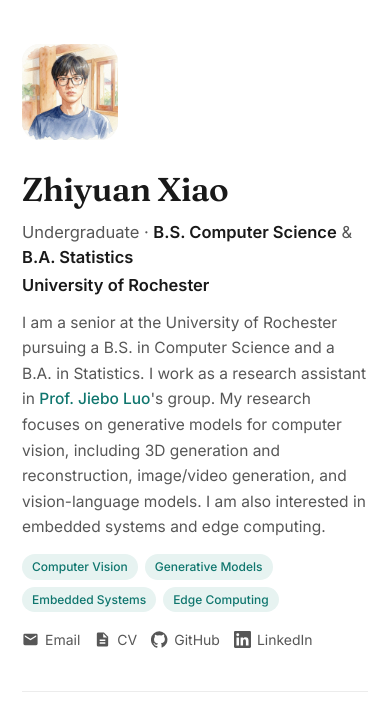
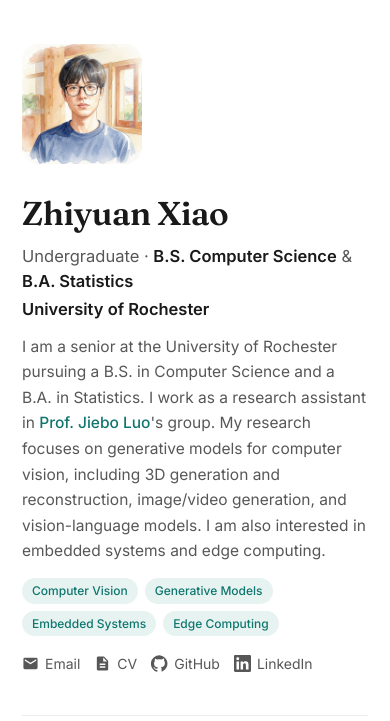
Before and after one commit to zYuanXiao/zYuanXiao.github.io, a plain HTML site: page index.html in a window 390 px wide. Shown: the top 721 px of the page. Drawn offline with Linux system fonts and the light colour scheme.

Commit message:
feat: enlarge responsive profile avatar

```diff
--- a/index.html
+++ b/index.html
@@ -35,9 +35,9 @@
     .wrap { max-width: 980px; margin: 0 auto; padding: 0 32px; }
 
     /* ---------- Header / Bio ---------- */
-    header.hero { padding: 66px 0 40px; display: flex; gap: 42px; align-items: flex-start; }
+    header.hero { padding: 66px 0 40px; display: flex; gap: 36px; align-items: flex-start; }
     .avatar {
-      position: relative; flex: 0 0 128px; width: 128px; height: 128px; border-radius: 18px;
+      position: relative; flex: 0 0 176px; width: 176px; height: 176px; border-radius: 18px;
       overflow: hidden; background: var(--tag-bg);
     }
     .avatar img {
@@ -45,8 +45,10 @@
       object-fit: cover; display: block; transition: opacity .25s ease;
     }
     .avatar .av-hover { opacity: 0; }
-    .avatar:hover .av-hover { opacity: 1; }
-    .avatar:hover .av-default { opacity: 0; }
+    @media (hover: hover) and (pointer: fine) {
+      .avatar:hover .av-hover { opacity: 1; }
+      .avatar:hover .av-default { opacity: 0; }
+    }
     @media (prefers-reduced-motion: reduce) {
       .avatar img { transition: none; }
     }
@@ -118,7 +120,7 @@
     @media (max-width: 700px) {
       .wrap { padding: 0 22px; }
       header.hero { flex-direction: column; gap: 22px; padding-top: 44px; }
-      .avatar { width: 96px; height: 96px; flex-basis: 96px; }
+      .avatar { width: 120px; height: 120px; flex-basis: 120px; }
       .hero h1 { font-size: 33px; }
       .pub { flex-direction: column; gap: 16px; }
       .pub .thumb { width: 100%; height: auto; flex-basis: auto; }
@@ -141,7 +143,7 @@
     <header class="hero">
       <div class="avatar">
         <img class="av-default" src="assets/profile/zhiyuan-xiao.jpg" alt="Portrait of Zhiyuan Xiao" width="512" height="512">
-        <img class="av-hover" src="assets/profile/zhiyuan-xiao-hover.jpg" alt="" aria-hidden="true" width="512" height="512" loading="lazy">
+        <img class="av-hover" src="assets/profile/zhiyuan-xiao-hover.jpg" alt="" aria-hidden="true" width="512" height="512">
       </div>
       <div>
         <h1>Zhiyuan Xiao</h1>
```
